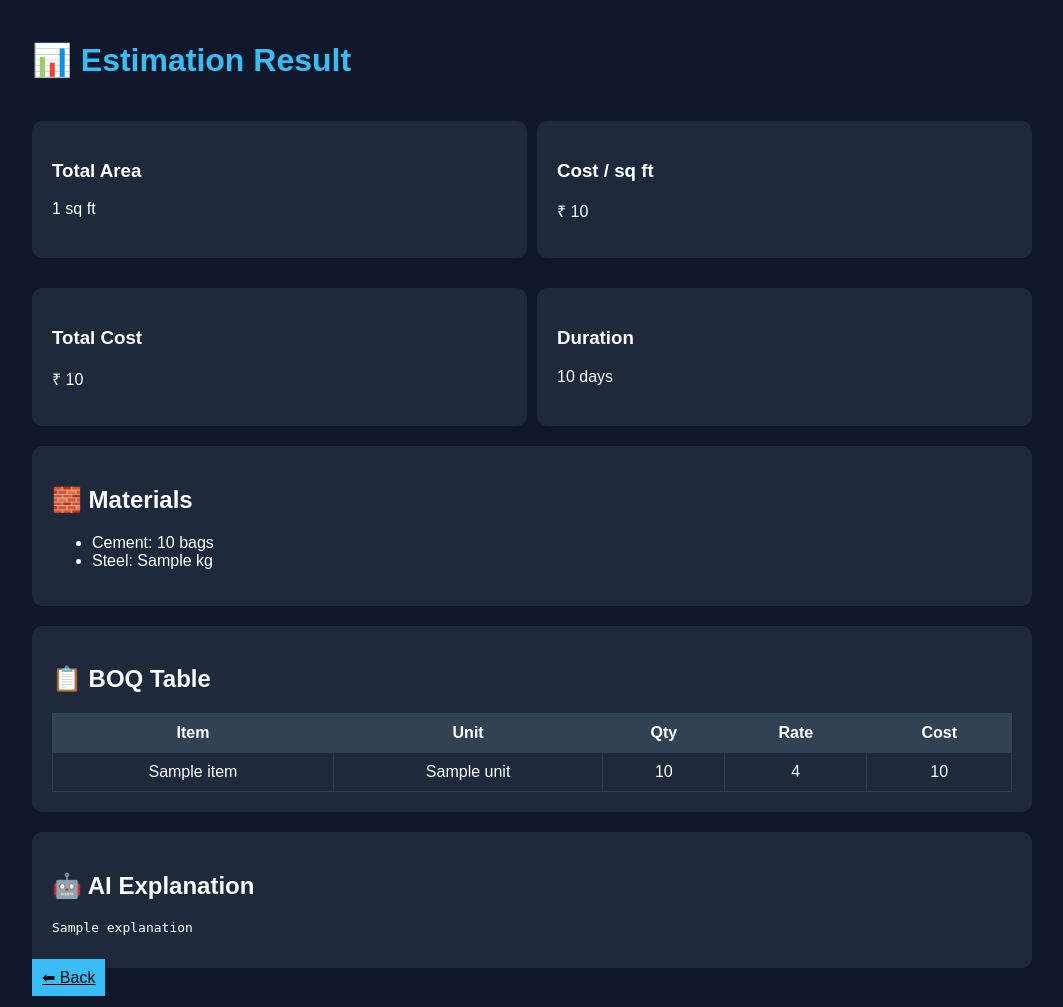
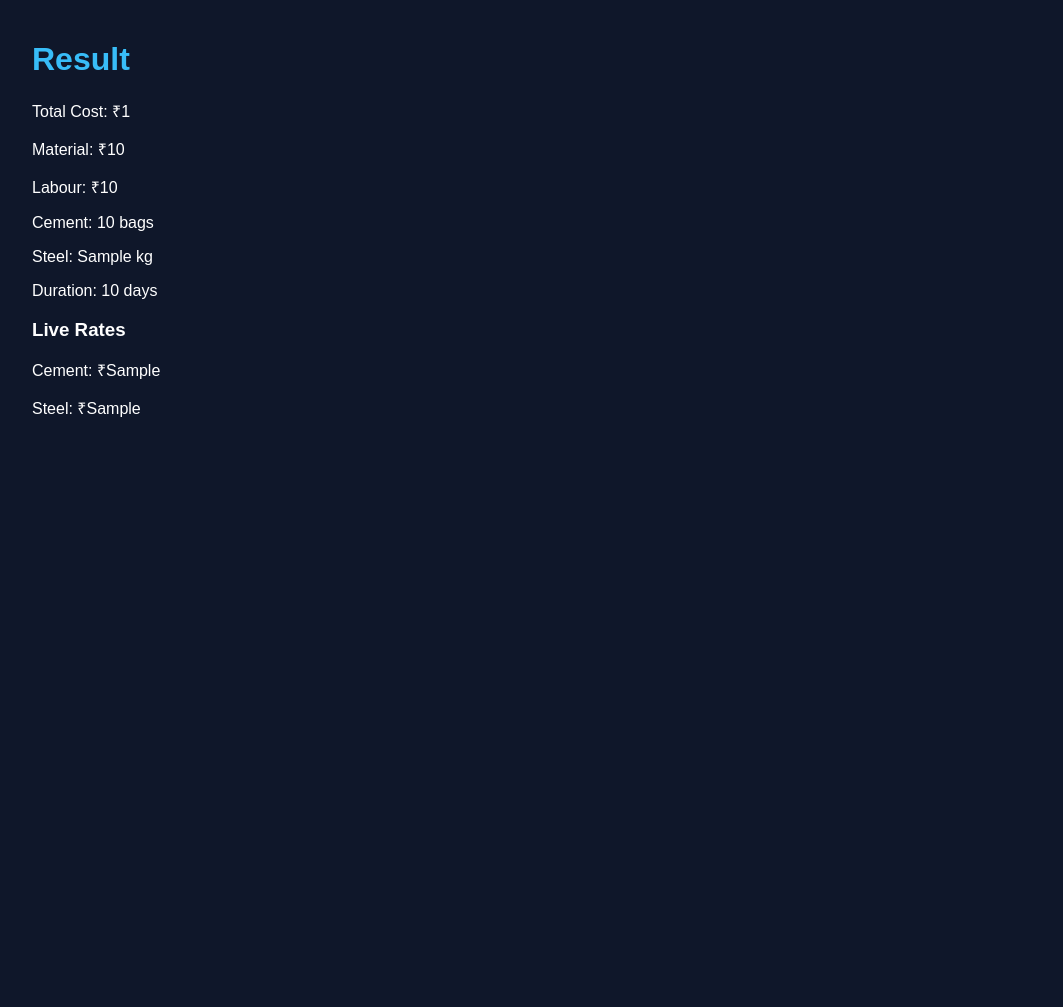
Before and after one commit to easywriter21/sajals-estimator-backend, a FastAPI app: template templates/result.html in a window 1280 px wide. Shown: the whole page, without its empty margins (108-1171 px from the left). After the commit the page ends 417 px from the top, so only its background shows below. Run offline with FastAPI, Linux system fonts and the light colour scheme; the template is opened without the code that fills it: most values are stand-ins (such as "Sample title", 1, 10 or a date in 2020).

Commit message:
Update result.html

```diff
--- a/templates/result.html
+++ b/templates/result.html
@@ -1,84 +1,26 @@
 <!DOCTYPE html>
 <html>
 <head>
-<title>Estimation Result</title>
 <link rel="stylesheet" href="/static/style.css">
 </head>
-
 <body>
 
 <div class="container">
 
-<h1>📊 Estimation Result</h1>
+<h1>Result</h1>
 
-<!-- SUMMARY CARDS -->
-<div class="grid">
+<p>Total Cost: ₹{{ result.total_cost }}</p>
+<p>Material: ₹{{ result.material_cost }}</p>
+<p>Labour: ₹{{ result.labour_cost }}</p>
 
-<div class="card">
-<h3>Total Area</h3>
-<p>{{ data.total_area }} sq ft</p>
-</div>
+<p>Cement: {{ result.cement_bags }} bags</p>
+<p>Steel: {{ result.steel_kg }} kg</p>
 
-<div class="card">
-<h3>Cost / sq ft</h3>
-<p>₹ {{ data.cost_per_sqft }}</p>
-</div>
+<p>Duration: {{ result.duration_days }} days</p>
 
-<div class="card">
-<h3>Total Cost</h3>
-<p>₹ {{ data.estimated_cost }}</p>
-</div>
-
-<div class="card">
-<h3>Duration</h3>
-<p>{{ data.duration_days }} days</p>
-</div>
-
-</div>
-
-<!-- MATERIALS -->
-<div class="card">
-<h2>🧱 Materials</h2>
-<ul>
-<li>Cement: {{ data.cement_bags }} bags</li>
-<li>Steel: {{ data.steel_kg }} kg</li>
-</ul>
-</div>
-
-<!-- BOQ TABLE -->
-<div class="card">
-<h2>📋 BOQ Table</h2>
-
-<table>
-<tr>
-<th>Item</th>
-<th>Unit</th>
-<th>Qty</th>
-<th>Rate</th>
-<th>Cost</th>
-</tr>
-
-{% for item in data.boq %}
-<tr>
-<td>{{ item.item }}</td>
-<td>{{ item.unit }}</td>
-<td>{{ item.quantity }}</td>
-<td>{{ item.rate }}</td>
-<td>{{ item.cost }}</td>
-</tr>
-{% endfor %}
-
-</table>
-
-</div>
-
-<!-- AI OUTPUT -->
-<div class="card">
-<h2>🤖 AI Explanation</h2>
-<pre>{{ explanation }}</pre>
-</div>
-
-<a href="/" class="btn">⬅ Back</a>
+<h3>Live Rates</h3>
+<p>Cement: ₹{{ result.rates.cement_per_bag }}</p>
+<p>Steel: ₹{{ result.rates.steel_per_kg }}</p>
 
 </div>
 
```
